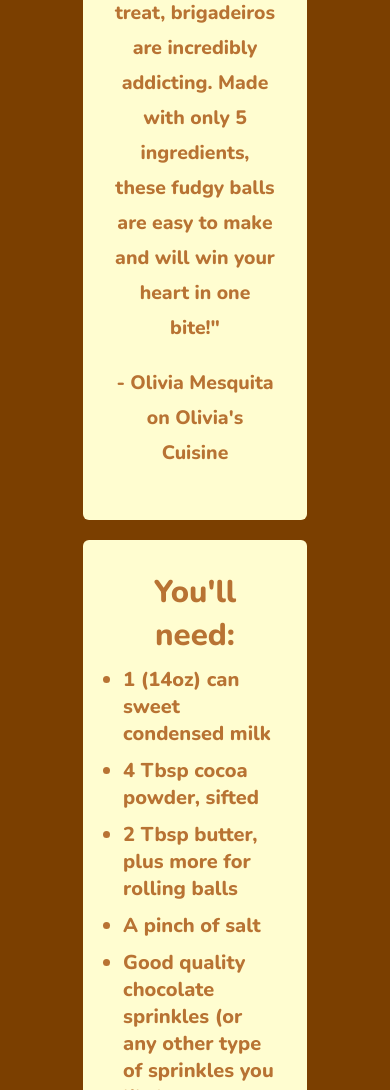
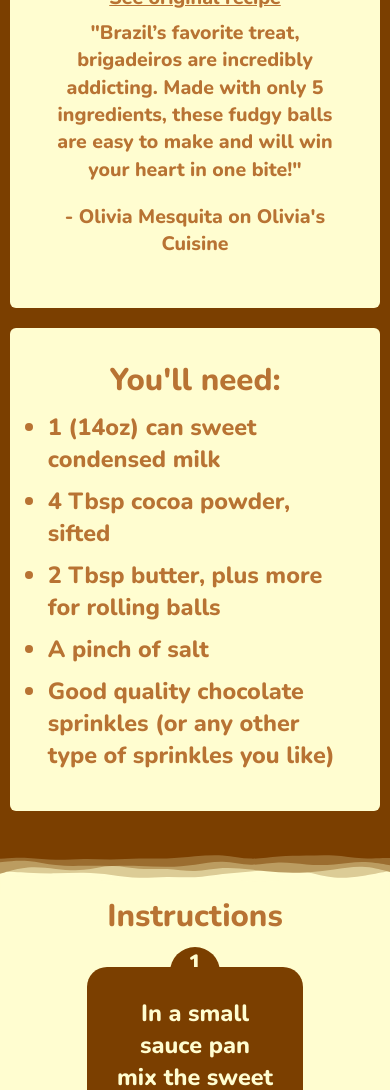
Before and after one commit to guilhermenakazato/recipes-website, a plain HTML site: page recipes/brigadeiro.html in a window 390 px wide. Shown: the part 377-1467 px from the top of the page. Drawn offline with nearby package versions, Linux system fonts and the light colour scheme.

Commit message:
[STYLE] Improving responsiveness

```diff
--- a/assets/css/style.css
+++ b/assets/css/style.css
@@ -20,6 +20,10 @@ body {
 
 p {
   font-size: 2.3vh;
+}
+
+li p, li {
+  font-size: 2.6vh;
 }
 
 header {
@@ -74,13 +78,12 @@ header h1 {
 }
 
 li {
-  font-size: 20px;
   font-weight: bold;
   margin-bottom: 10px;
 }
 
 ul {
-  margin-left: 10px;
+  margin-left: 2vw;
   margin-top: 10px;
 }
 
@@ -89,7 +92,6 @@ ul {
   flex-direction: row;
   justify-content: center;
   align-items: center;
-  flex-grow: 1;
 }
 
 #photos-card {
@@ -98,7 +100,6 @@ ul {
   text-align: center;
   justify-content: center;
   align-items: center;
-  flex-grow: 1;
 }
 
 .card {
@@ -108,6 +109,7 @@ ul {
   height: 52vh;
   width: 42vw;
   margin: 10px;
+  flex-grow: 1;
 }
 
 .box {
@@ -221,15 +223,35 @@ ul {
   color: var(--main-color);
 }
 
+/* full recipe page */
+.recipe-presentation {
+  display: flex;
+  flex-direction: row;
+  justify-content: center;
+  align-items: center;
+  gap: 2vw;
+}
+
+.recipe-photo {
+  display: flex;
+  flex-direction: column;
+  align-items: center;
+}
+
+.recipe-photo img {
+  width: 20vw;
+}
+
 .recipe-description {
+  display: flex;
+  flex-direction: column;
   justify-content: space-around;
   height: 100%;
   text-align: center;
   font-size: 20px;
-  line-height: 35px;
+  line-height: 5vh;
   font-weight: bold;
-
-  width: 100%;
+  width: 45%;
 }
 
 .recipe-description p {
@@ -245,7 +267,7 @@ ul {
 }
 
 .list-with-extra-margin {
-  margin-left: 40px;
+  margin-left: 4vw;
   margin-bottom: 20px;
 }
 
@@ -299,6 +321,7 @@ ul {
 }
 
 @media only screen and (max-width: 768px) {
+  /* tags */
   h1 {
     font-size: 8vw;
   }
@@ -307,6 +330,15 @@ ul {
     font-size: 5vw;
   }
 
+  p {
+    font-size: 5vw;
+  }
+
+  li p, li {
+    font-size: 6vw;
+  }
+
+  /* website presentation  */
   #presentation-card {
     flex-direction: column;
     height: auto;
@@ -322,22 +354,12 @@ ul {
     height: 50vw;
   }
 
-  #recipe-presentation {
-    flex-direction: column;
-    height: auto;
-    align-items: center;
-  }
-
-  .ingredients-card {
-    height: auto;
-    overflow-y: hidden;
-  }
-
   .logo {
     margin: 0;
     width: 47vw;
   }
 
+  /* latest recipes section */
   .recipes-card {
     width: 70vw;
     gap: 4vw;
@@ -348,6 +370,29 @@ ul {
     height: auto;
   }
 
+  /* full recipe page  */
+  .list-with-extra-margin {
+    margin-left: 7vw;
+  }
+
+  .recipe-description {
+    line-height: 7vw;
+  }
+
+  .recipe-presentation {
+    flex-direction: column;
+    gap: 2vw;
+    height: auto;
+  }
+
+  .recipe-description {
+    width: 90%;
+  }
+
+  .recipe-photo img {
+    width: 80%;
+  }
+
   .instructions li {
     width: 100vw;
     height: auto;
@@ -356,6 +401,11 @@ ul {
   .instructions h1 {
     margin-left: 5px;
     margin-right: 5px;
+  }
+
+  .ingredients-card {
+    height: auto;
+    overflow-y: hidden;
   }
 }
 
@@ -370,7 +420,25 @@ ul {
     width: 90%;
   }
 
+  .recipe-presentation {
+    flex-direction: column;
+    gap: 2vw;
+    height: auto;
+  }
+
+  .recipe-description {
+    width: 90%;
+  }
+
+  .recipe-photo img {
+    width: 80%;
+  }
+
   #photos-card h3 {
     font-size: 5vw;
   }
+
+  .ingredients-card {
+    height: auto;
+  }
 }
--- a/recipes/brigadeiro.html
+++ b/recipes/brigadeiro.html
@@ -17,8 +17,8 @@
   </head>
   <body>
     <header>
-      <div class="card row" id="recipe-presentation">
-        <div class="recipe-photo column">
+      <div class="card recipe-presentation">
+        <div class="recipe-photo">
           <img alt="Brigadeiro" src="../assets/images/brigadeiro.jpg" />
           <h1>Brigadeiro</h1>
           <h3>
@@ -29,7 +29,7 @@
             >
           </h3>
         </div>
-        <div class="recipe-description column">
+        <div class="recipe-description">
           <p>
             "Brazil’s favorite treat, brigadeiros are incredibly addicting. Made
             with only 5 ingredients, these fudgy balls are easy to make and will
@@ -39,16 +39,18 @@
         </div>
       </div>
 
-      <div class="card column ingredients-card">
+      <div class="card ingredients-card">
         <h1>You'll need:</h1>
         <ul>
-          <li>1 (14oz) can sweet condensed milk</li>
-          <li>4 Tbsp cocoa powder, sifted</li>
-          <li>2 Tbsp butter, plus more for rolling balls</li>
-          <li>A pinch of salt</li>
+          <li><p>1 (14oz) can sweet condensed milk</p></li>
+          <li><p>4 Tbsp cocoa powder, sifted</p></li>
+          <li><p>2 Tbsp butter, plus more for rolling balls</p></li>
+          <li><p>A pinch of salt</p></li>
           <li>
-            Good quality chocolate sprinkles (or any other type of sprinkles you
-            like)
+            <p>
+              Good quality chocolate sprinkles (or any other type of sprinkles
+              you like)
+            </p>
           </li>
         </ul>
       </div>
@@ -93,7 +95,7 @@
           <span>6</span>
           <p>
             Once the brigadeiro is cool, grease your hands with butter and roll
-            the brigadeiros into little balls.(In Brazil we usually use half a
+            the brigadeiros into little balls. (In Brazil we usually use half a
             tablespoon as measurement, but you can make your balls as big or
             small as you'd like!)
           </p>
```
Also changed, not shown: index.html (+3 -3 lines), recipes/chocolate_pave.html (+4 -4 lines), recipes/nega_maluca.html (+4 -4 lines).
